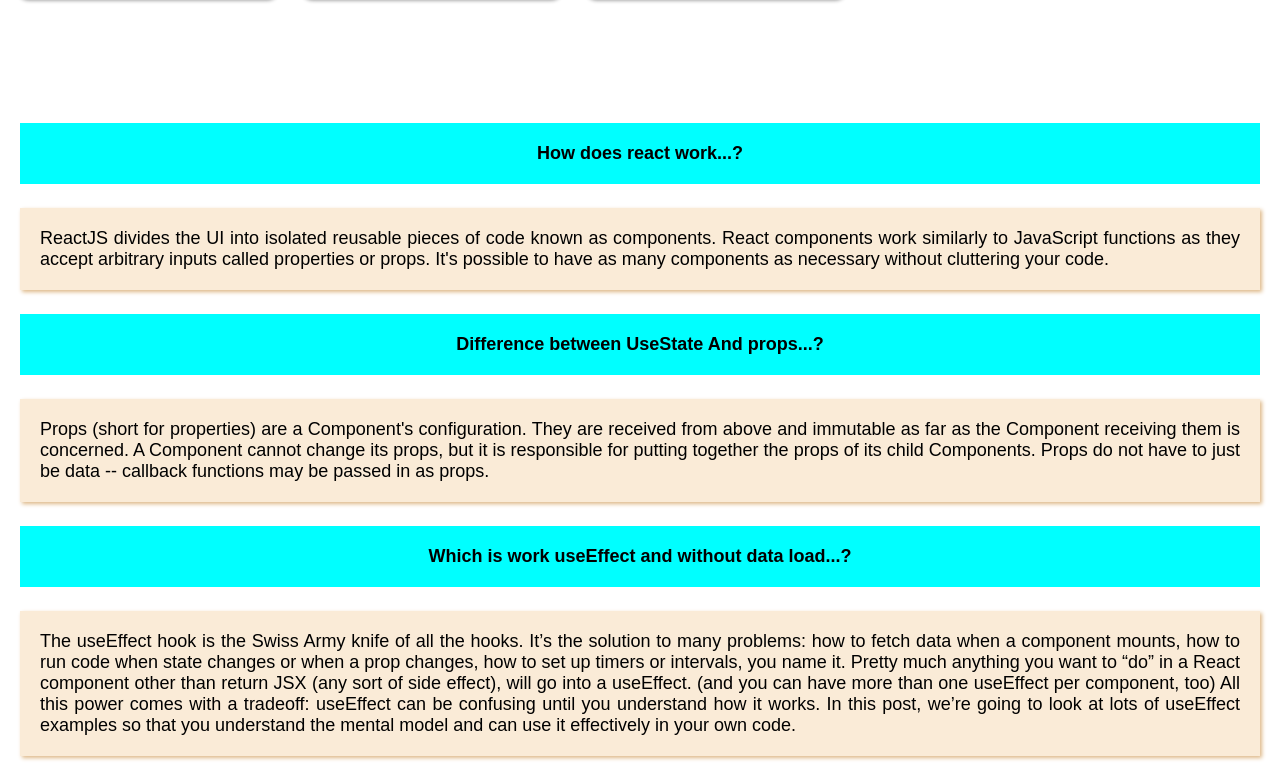
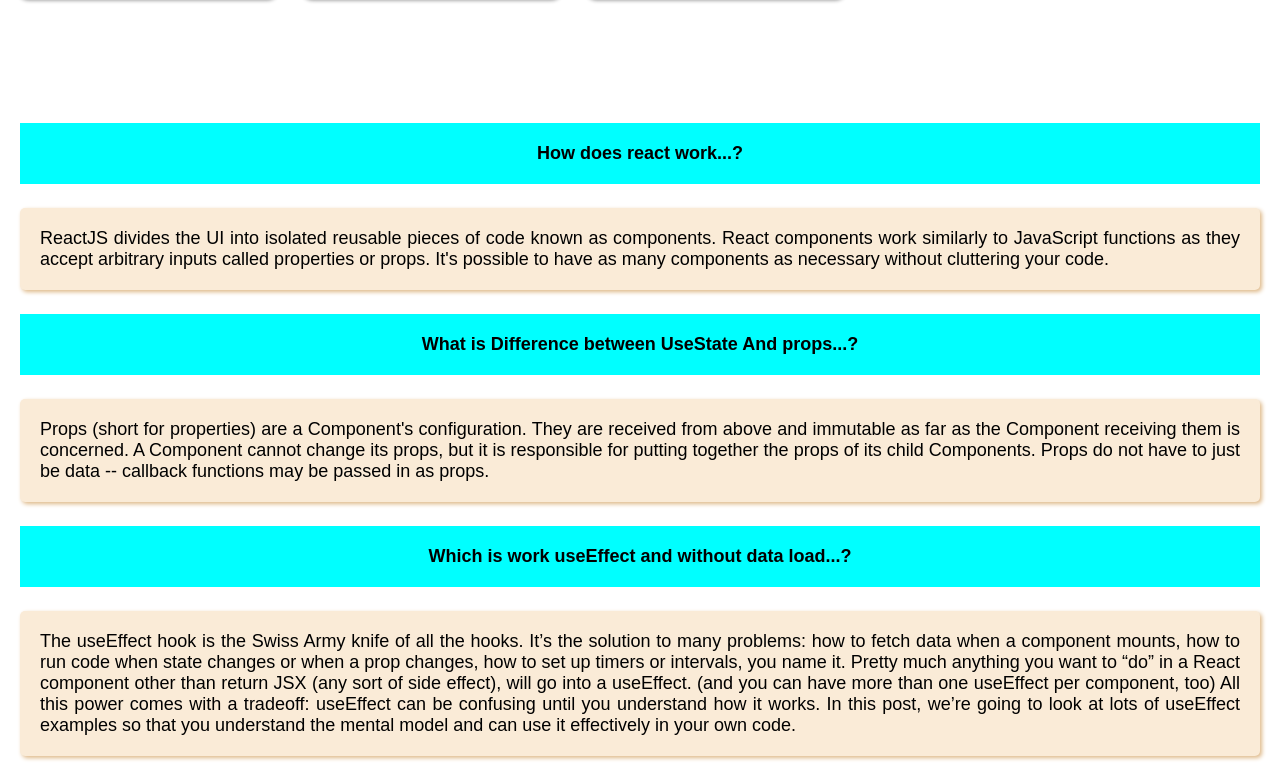
Before and after one commit to kamruzzaman22874/My-Physical-Exercise-Repo, a React (Create React App) app: page / in a window 1280 px wide. Shown: the part 764-1540 px from the top of the page. Built offline with nearby package versions, Linux system fonts and the light colour scheme.

Commit message:
Answer to 3 the Question

```diff
--- a/src/Component/Blog/Blog.css
+++ b/src/Component/Blog/Blog.css
@@ -13,4 +13,5 @@
     padding: 20px;
     text-align: justify;
     box-shadow: 2px 2px 4px burlywood;
+    border-radius: 5px;
 }
--- a/src/Component/Blog/Blog.js
+++ b/src/Component/Blog/Blog.js
@@ -11,7 +11,7 @@
             </div>
             <div>
                 <h4 className='blog-heading'>
-                    Difference between UseState And props...?
+                   What is Difference between UseState And props...?
                 </h4>
                 <p className='blog-pera'>
                 Props (short for properties) are a Component's configuration. They are received from above and immutable as far as the Component receiving them is concerned. A Component cannot change its props, but it is responsible for putting together the props of its child Components. Props do not have to just be data -- callback functions may be passed in as props.
--- a/src/Component/Side-Bar/SideBar.js
+++ b/src/Component/Side-Bar/SideBar.js
@@ -23,7 +23,6 @@
     },[])
 
 // console.log(timeBreak);
-
 
     return (
         <div>
```
